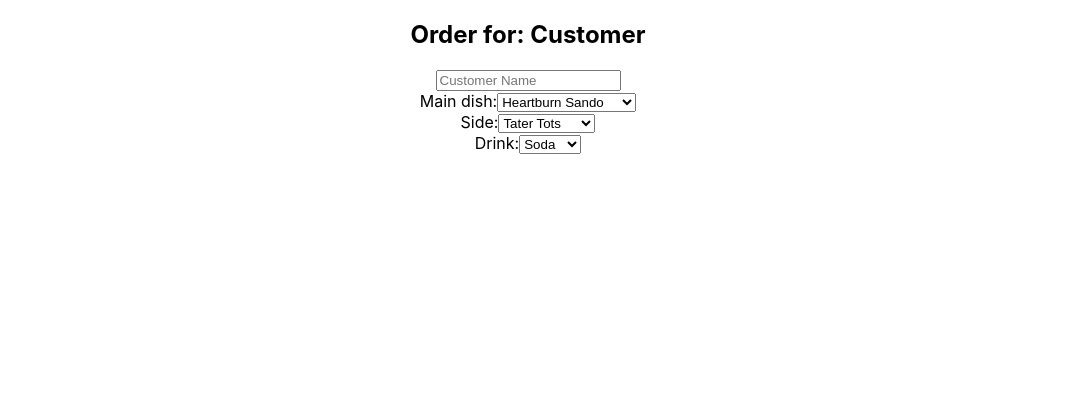
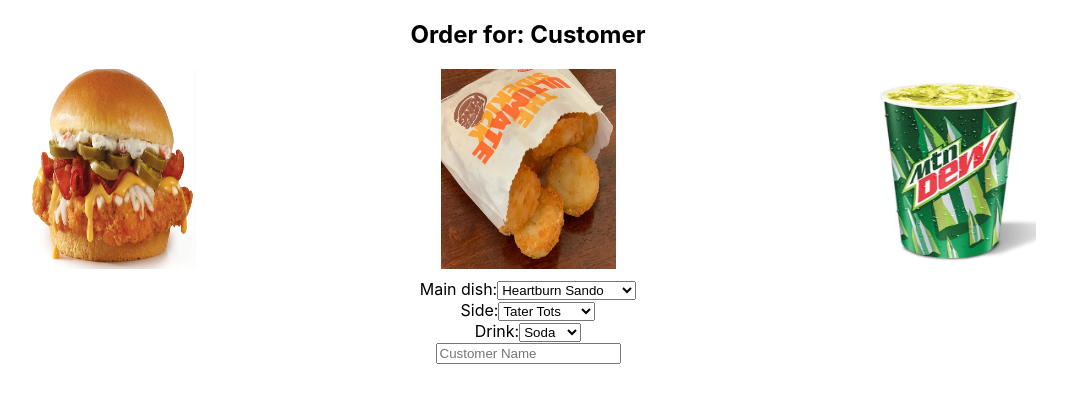
Before and after one commit to Trevor-Rezac/react-fast-food-order-tool, a React (Create React App) app: page / in a window 1280 px wide. Shown: the top 402 px of the page, without its empty margins (112-1179 px from the left). Built offline with nearby package versions, Linux system fonts and the light colour scheme.

Commit message:
images render on dropdown state change

```diff
--- a/src/App.css
+++ b/src/App.css
@@ -36,3 +36,15 @@
     transform: rotate(360deg);
   }
 }
+
+.order-images {
+  display: flex;
+  flex-direction: row;
+  justify-content: space-around;
+  margin: 10px;
+}
+
+img {
+  height: 200px;
+  width: 175px;
+}
--- a/src/App.js
+++ b/src/App.js
@@ -5,6 +5,7 @@
 import FoodDropdown from './FoodDropdown';
 import SideDropdown from './SideDropdown';
 import DrinkDropdown from './DrinkDropdown';
+import FoodImages from './FoodImages';
 
 
 function App() {
@@ -14,17 +15,18 @@
   const [sideId, setSideId] = useState(1);
   const [drinkId, setDrinkId] = useState(1);
 
-  console.log('||', foodId, sideId, drinkId);
+  // console.log('||', foodId, sideId, drinkId);
 
   return (
     <div className="App">
       <h2>Order for: {customerName}</h2>
-      <NameInput setCustomerName={setCustomerName}></NameInput>
 
+      <FoodImages foodId={foodId} sideId={sideId} drinkId={drinkId}></FoodImages>
       <div className='order-form'>
         <FoodDropdown setFoodId={setFoodId}></FoodDropdown>
         <SideDropdown setSideId={setSideId}></SideDropdown>
         <DrinkDropdown setDrinkId={setDrinkId}></DrinkDropdown>
+        <NameInput setCustomerName={setCustomerName}></NameInput>
       </div>
     </div>
   );
--- /dev/null
+++ b/src/FoodImages.js
@@ -0,0 +1,9 @@
+import React from 'react';
+
+export default function FoodImages({ foodId, sideId, drinkId }) {
+  return <div className='order-images'>
+    <img className='food' src={`food-${foodId}.png`}></img>
+    <img className='side' src={`side-${sideId}.png`}></img>
+    <img className='drink' src={`drink-${drinkId}.png`}></img>
+  </div>;
+}
```
